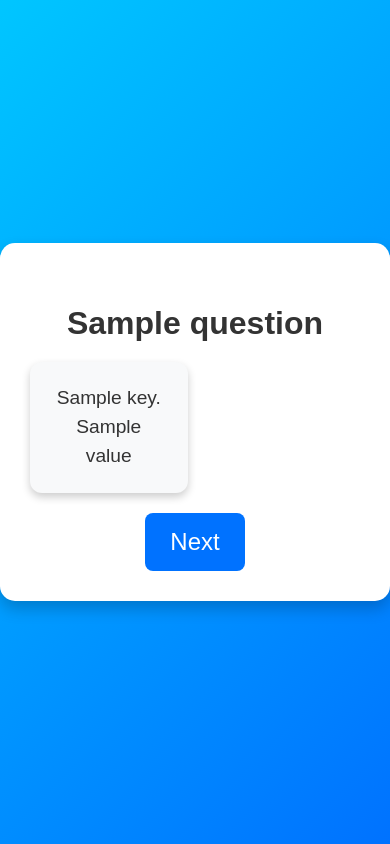
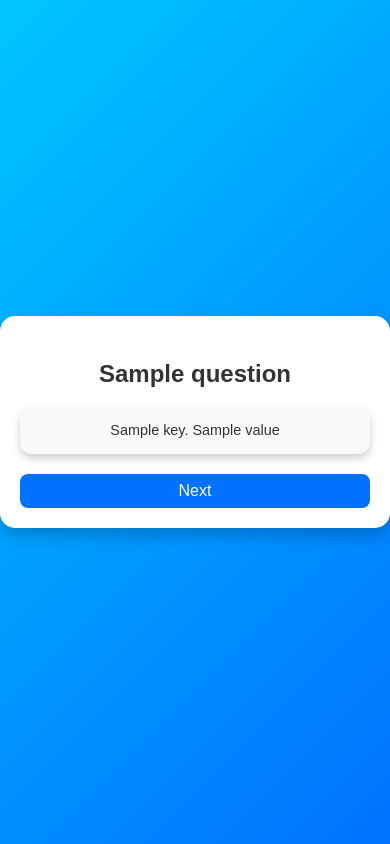
Before and after one commit to hussainashiqktk/TestThySelf, a Flask app: template templates/index.html in a window 390 px wide. Run offline with Flask 3, Linux system fonts and the light colour scheme; the template is opened without the code that fills it: most values are stand-ins (such as "Sample title", 1, 10 or a date in 2020).

Commit message:
Update style.css

```diff
--- a/static/style.css
+++ b/static/style.css
@@ -6,7 +6,7 @@ body {
     display: flex;
     justify-content: center;
     align-items: center;
-    height: 100vh;
+    min-height: 100vh;
     color: #fff;
 }
 
@@ -90,6 +90,7 @@ button {
     font-size: 1.5rem;
     margin-top: 20px;
     transition: background 0.3s ease, transform 0.2s ease;
+    width: 100%;
 }
 
 button:hover {
@@ -123,3 +124,41 @@ li {
     margin: 10px 0;
     box-shadow: 0 2px 4px rgba(0, 0, 0, 0.2);
 }
+
+/* Responsive Styles */
+@media (max-width: 768px) {
+    h3 {
+        font-size: 1.5rem;
+    }
+
+    #options {
+        grid-template-columns: 1fr; /* Single column on small screens */
+        gap: 10px;
+    }
+
+    .option-card {
+        padding: 15px;
+        font-size: 1rem;
+    }
+
+    button {
+        font-size: 1.2rem;
+        padding: 10px 20px;
+    }
+}
+
+@media (max-width: 480px) {
+    .quiz-container {
+        padding: 20px;
+    }
+
+    .option-card {
+        padding: 10px;
+        font-size: 0.9rem;
+    }
+
+    button {
+        font-size: 1rem;
+        padding: 8px 15px;
+    }
+}
```
